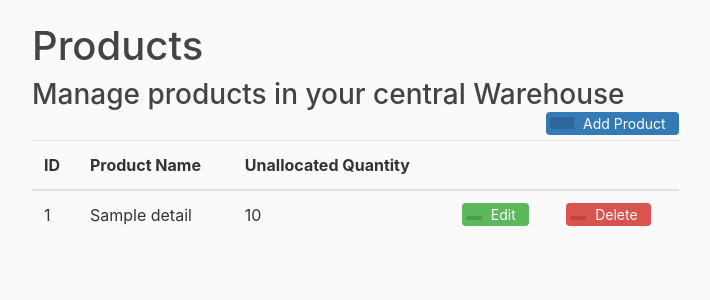
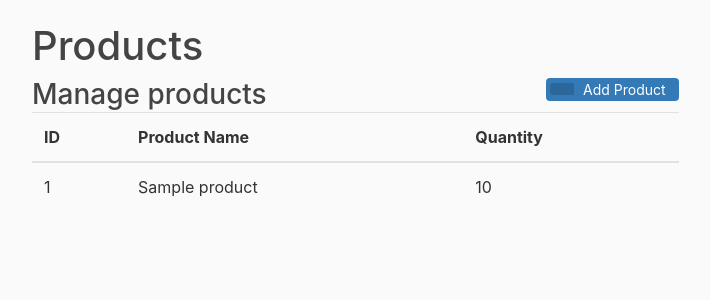
Before and after one commit to anthony-gamio/EMAUS, a Python web app: template flaskinventory/templates/product.html in a window 1280 px wide. Shown: the part 58-358 px from the top of the page, without its empty margins (233-943 px from the left). Run offline with Jinja, Linux system fonts and the light colour scheme; the template is opened without the code that fills it: most values are stand-ins (such as "Sample title", 1, 10 or a date in 2020); form fields are guessed from the names that the template uses; some libraries are stand-ins or nearby versions.

Commit message:
Product HTML

```diff
--- a/flaskinventory/templates/product.html
+++ b/flaskinventory/templates/product.html
@@ -2,128 +2,80 @@
 {% block content %}
 <div class="container">
   {% with messages = get_flashed_messages(with_categories=true) %}
-     {%if messages %}
-          {%for category, message in messages %}
+    {% if messages %}
+      {% for category, message in messages %}
         <div class="alert alert-{{ category }}">
           <h4 style="text-align:center;">{{ message }}</h4>
         </div>
-          {%endfor%}
-    {%endif %}
-  {%endwith%}
-</div>
-<div class="container">
-
-<h1>Products</h1>
-<div >
-  <h3 style="display: inline-block;margin:0;"> Manage products in your central Warehouse</h3>
-  <button type="button" class="btn btn-add" data-toggle="modal" data-target="#exampleModal">
-   <span class="btn-icon-add"><i class="glyphicon glyphicon-plus"></i></span>Add Product</button>
+      {% endfor %}
+    {% endif %}
+  {% endwith %}
 </div>
 
-<!-- add Modal code-->
-<div class="modal fade" id="exampleModal" tabindex="-1" role="dialog" aria-labelledby="exampleModalLabel" aria-hidden="true" style="margin-top:150px;">
+<div class="container">
+  <h1>Products</h1>
+  <div>
+    <h3 style="display: inline-block; margin:0;">Manage products</h3>
+    <button type="button" class="btn btn-add" data-toggle="modal" data-target="#productModal">
+      <span class="btn-icon-add"><i class="glyphicon glyphicon-plus"></i></span>Add Product
+    </button>
+  </div>
+
+  <!-- Modal for adding product -->
+  <div class="modal fade" id="productModal" tabindex="-1" role="dialog" aria-labelledby="productModalLabel" aria-hidden="true" style="margin-top:150px;">
     <div class="modal-dialog" role="document">
       <div class="modal-content">
         <div class="modal-header">
-        <h3 class="modal-title" id="exampleModalLabel">Add Product</h3>
+          <h3 class="modal-title" id="productModalLabel">Add Product</h3>
           <button type="button" class="close" data-dismiss="modal" aria-label="Close">
             <span aria-hidden="true">&times;</span>
           </button>
         </div>
-      <div id="modal-cont" class="modal-body" >
-        <form  action="" method="POST" id="products">
+        <div class="modal-body">
+          <form action="{{ url_for('create_product') }}" method="post">
             {{ form.csrf_token() }}
-          {{form.prodname.label(class="form-control-label")}}<br>
+            {{ form.prodname.label(class="form-control-label") }}<br>
+            <div class="form-group">
               {{ form.prodname(class="form-control form-control-lg") }}
-
-          {{form.prodqty.label(class="form-control-label")}}<br>
-          <div class="prodname">
-            {{form.prodqty(class="form-control form-control-lg")}}
             </div>
-
-
+            {{ form.prodqty.label(class="form-control-label") }}<br>
+            <div class="form-group">
+              {{ form.prodqty(class="form-control form-control-lg") }}
+            </div>
         </div>
         <div class="modal-footer">
           <button type="button" class="btn btn-secondary" data-dismiss="modal">Close</button>
-        <div >
-          {{ form.prodsubmit(class="btn btn-primary") }}
+          <div class="add-product">
+            {{ form.addsubmit(class="btn btn-primary") }}
           </div>
         </div>
           </form>
       </div>
     </div>
+  </div>
+  <!-- End modal -->
 
-</div>
-<!--end of modal design-->
-
+  {% if products|length > 0 %}
     <table class="table table-hover">
       <thead>
         <tr>
           <th>ID</th>
           <th>Product Name</th>
-   <th>Unallocated Quantity</th>
-   <th></th>
-   <th></th>
+          <th>Quantity</th>
         </tr>
       </thead>
       <tbody>
-  {% for d in details %}
+        {% for product in products %}
           <tr>
-   <td>{{d.prod_id}}</td>
-   <td>{{d.prod_name}}</td>
-   <td>{{d.prod_qty}}</td>
-   <td>
-       <button type="button" class="btn btn-edit" data-toggle="modal" data-target = "#edit{{d.prod_id}}" >
-       <span class="btn-icon"><i class="glyphicon glyphicon-pencil"></i></span>Edit</button>
-
-   </td>
-   <!--editmodal-->
-   <div class="modal fade" id="edit{{d.prod_id}}" tabindex="-1" role="dialog" aria-labelledby="exampleModalLabel" aria-hidden="true" style="margin-top:150px;">
-     <div class="modal-dialog" role="document">
-       <div class="modal-content">
-         <div class="modal-header">
-           <h3 class="modal-title" id="exampleModalLabel">Edit Product</h3>
-           <button type="button" class="close" data-dismiss="modal" aria-label="Close">
-             <span aria-hidden="true">&times;</span>
-           </button>
+            <td>{{ product.id }}</td>
+            <td>{{ product.prod_name }}</td>
+            <td>{{ product.prod_qty }}</td>
+          </tr>
+        {% endfor %}
+      </tbody>
+    </table>
+  {% else %}
+    <p>No products to display.</p>
+  {% endif %}
 </div>
-         <div id="modal-cont" class="modal-body" >
-           <form  action="" method="POST" id="products">
-             <input type="hidden" name="productid" value="{{d.prod_id}}"/>
-             <input type="hidden" name="productname" value="{{d.prod_name}}"/>
-             {{ eform.csrf_token() }}
-             {{eform.editname.label(class="form-control-label")}}<br>
-             {{ eform.editname(class="form-control form-control-lg",placeholder=d.prod_name) }}
-
-             {{eform.editqty.label(class="form-control-label")}}<br>
-             {{eform.editqty(class="form-control form-control-lg",placeholder=d.prod_qty)}}
-         </div>
-         <div class="modal-footer">
-           <button type="button" class="btn btn-secondary" data-dismiss="modal">Close</button>
-           <div >
-              <!--<a href="{{ url_for('product', p_id = d.prod_id) }}">-->
-             {{ eform.editsubmit(class="btn btn-primary") }}
-             <!--</a>-->
-           </div>
-         </div>
-       </form>
-      </div>
-    </div>
-
-   </div>
-   <!--editmodal end-->
-   <td>
-      <a href="{{ url_for('delete', p_id = d.prod_id,type ='product') }}">
-       <button type="button" class="btn btn-delete">
-       <span class="btn-icon"><i class="glyphicon glyphicon-trash"></i></span>Delete</button></a>
-   </td>
- </tr>
-{%endfor%}
-</tbody>
-
-</table>
-<script type="text/javascript">
-
-</script>
-
 {% endblock content %}
```
Also changed, not shown: flaskinventory/app.db (added). Lines whose indentation alone changed are shown as unchanged.
